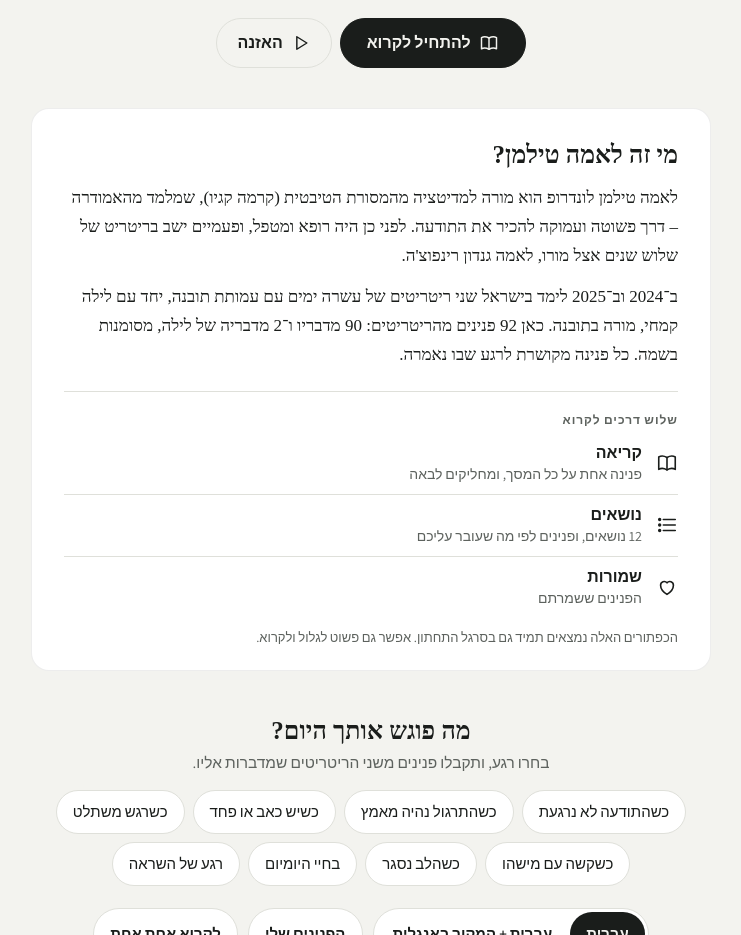
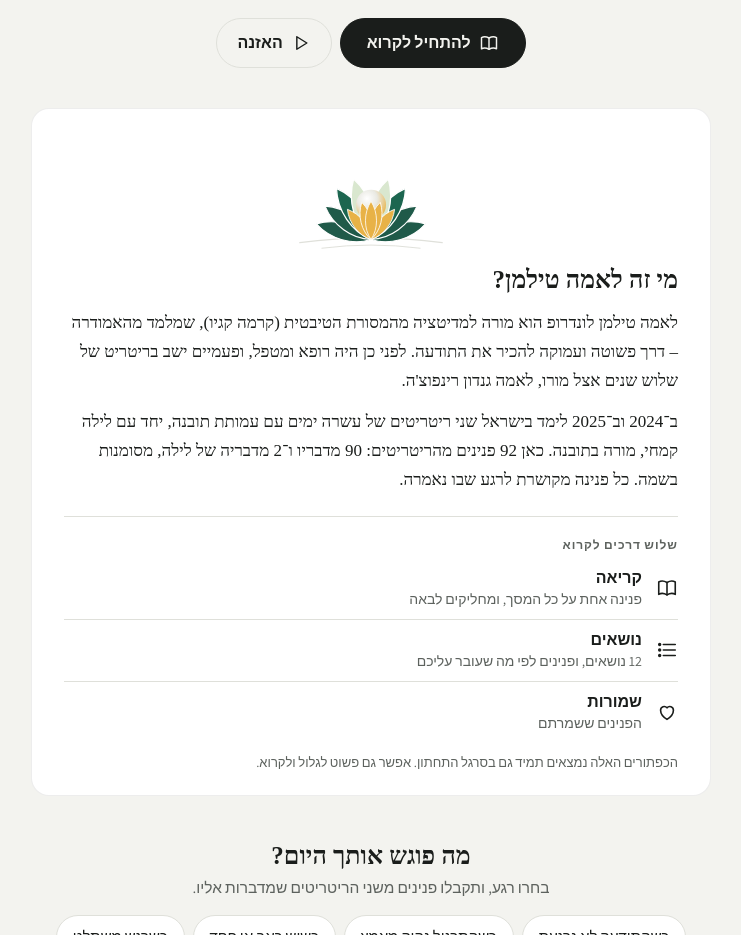
Before and after one commit to dorcohen1one-rgb/tilmann-pearls, a plain HTML site: page index.html in a window 1280 px wide. Shown: the part 1000-1935 px from the top of the page, without its empty margins (269-1010 px from the left). Drawn offline with Linux system fonts and the light colour scheme; a web font is replaced by a local one.

Commit message:
Add lotus-and-pearl illustration to the intro card
Co-Authored-By: Claude Opus 5.5 <noreply@anthropic.com>

```diff
--- a/index.html
+++ b/index.html
@@ -370,6 +370,10 @@ body.reading.playing .vnav{padding-bottom:12px}
   .para{grid-template-columns:64px 1fr}.para .ts{line-height:2.2;justify-content:flex-end}
   .both .tx{grid-template-columns:1fr 1fr;gap:20px}
 }
+.intro .lotus{display:block;width:190px;max-width:62%;height:auto;margin:-4px auto 10px}
+.intro .lotus{--lo-back:#1f5a49;--lo-mid:#1c6650;--lo-mid2:#d9e7cf;--lo-front:#e8b247}
+@media (prefers-color-scheme:dark){:root:not([data-theme="light"]) .intro .lotus{--lo-back:#2a6e5a;--lo-mid:#4fa486;--lo-mid2:#a8dabf;--lo-front:#e9b95e}}
+:root[data-theme="dark"] .intro .lotus{--lo-back:#2a6e5a;--lo-mid:#4fa486;--lo-mid2:#a8dabf;--lo-front:#e9b95e}
 </style>
 
 </head><body><svg width="0" height="0" style="position:absolute" aria-hidden="true">
@@ -403,6 +407,14 @@ body.reading.playing .vnav{padding-bottom:12px}
     <div class="hero" id="hero"></div>
 
     <section class="intro" aria-label="על המורה ועל האתר">
+      <svg class="lotus" viewBox="0 0 240 150" aria-hidden="true" focusable="false">
+        <defs><radialGradient id="lotusPearl" cx="37%" cy="30%" r="75%"><stop offset="0" style="stop-color:var(--orb-hi)"/><stop offset=".45" style="stop-color:var(--orb)"/><stop offset="1" style="stop-color:var(--lo-front)"/></radialGradient></defs>
+        <path d="M30 136Q120 124 210 136" fill="none" style="stroke:var(--line)" stroke-width="1.5" stroke-linecap="round"/>
+        <path d="M58 143Q120 135 182 143" fill="none" style="stroke:var(--line)" stroke-width="1.2" stroke-linecap="round"/>
+        <path d="M0 0C-15-22-15-54 0-78C15-54 15-22 0 0Z" transform="translate(120 132) rotate(-74) scale(0.92)" style="fill:var(--lo-back);stroke:var(--sheet);stroke-width:1.6"/><path d="M0 0C-15-22-15-54 0-78C15-54 15-22 0 0Z" transform="translate(120 132) rotate(74) scale(0.92)" style="fill:var(--lo-back);stroke:var(--sheet);stroke-width:1.6"/><path d="M0 0C-15-22-15-54 0-78C15-54 15-22 0 0Z" transform="translate(120 132) rotate(-54) scale(0.92)" style="fill:var(--lo-back);stroke:var(--sheet);stroke-width:1.6"/><path d="M0 0C-15-22-15-54 0-78C15-54 15-22 0 0Z" transform="translate(120 132) rotate(54) scale(0.92)" style="fill:var(--lo-back);stroke:var(--sheet);stroke-width:1.6"/><path d="M0 0C-15-22-15-54 0-78C15-54 15-22 0 0Z" transform="translate(120 132) rotate(-34) scale(1)" style="fill:var(--lo-mid);stroke:var(--sheet);stroke-width:1.6"/><path d="M0 0C-15-22-15-54 0-78C15-54 15-22 0 0Z" transform="translate(120 132) rotate(34) scale(1)" style="fill:var(--lo-mid);stroke:var(--sheet);stroke-width:1.6"/><path d="M0 0C-15-22-15-54 0-78C15-54 15-22 0 0Z" transform="translate(120 132) rotate(-16) scale(1.02)" style="fill:var(--lo-mid2);stroke:var(--sheet);stroke-width:1.6"/><path d="M0 0C-15-22-15-54 0-78C15-54 15-22 0 0Z" transform="translate(120 132) rotate(16) scale(1.02)" style="fill:var(--lo-mid2);stroke:var(--sheet);stroke-width:1.6"/>
+        <circle cx="120" cy="88" r="19" fill="url(#lotusPearl)"/>
+        <path d="M0 0C-15-22-15-54 0-78C15-54 15-22 0 0Z" transform="translate(120 132) rotate(-38) scale(0.62)" style="fill:var(--lo-front);stroke:var(--sheet);stroke-width:1.6"/><path d="M0 0C-15-22-15-54 0-78C15-54 15-22 0 0Z" transform="translate(120 132) rotate(38) scale(0.62)" style="fill:var(--lo-front);stroke:var(--sheet);stroke-width:1.6"/><path d="M0 0C-15-22-15-54 0-78C15-54 15-22 0 0Z" transform="translate(120 132) rotate(-14) scale(0.62)" style="fill:var(--lo-front);stroke:var(--sheet);stroke-width:1.6"/><path d="M0 0C-15-22-15-54 0-78C15-54 15-22 0 0Z" transform="translate(120 132) rotate(14) scale(0.62)" style="fill:var(--lo-front);stroke:var(--sheet);stroke-width:1.6"/><path d="M0 0C-15-22-15-54 0-78C15-54 15-22 0 0Z" transform="translate(120 132) rotate(0) scale(0.62)" style="fill:var(--lo-front);stroke:var(--sheet);stroke-width:1.6"/>
+      </svg>
       <h2>מי זה לאמה טילמן?</h2>
       <p>לאמה טילמן לונדרופ הוא מורה למדיטציה מהמסורת הטיבטית (קרמה קגיו), שמלמד מהאמודרה – דרך פשוטה ועמוקה להכיר את התודעה. לפני כן היה רופא ומטפל, ופעמיים ישב בריטריט של שלוש שנים אצל מורו, לאמה גנדון רינפוצ'ה.</p>
       <p>ב־2024 וב־2025 לימד בישראל שני ריטריטים של עשרה ימים עם עמותת תובנה, יחד עם לילה קמחי, מורה בתובנה. כאן 92 פנינים מהריטריטים: 90 מדבריו ו־2 מדבריה של לילה, מסומנות בשמה. כל פנינה מקושרת לרגע שבו נאמרה.</p>
```
